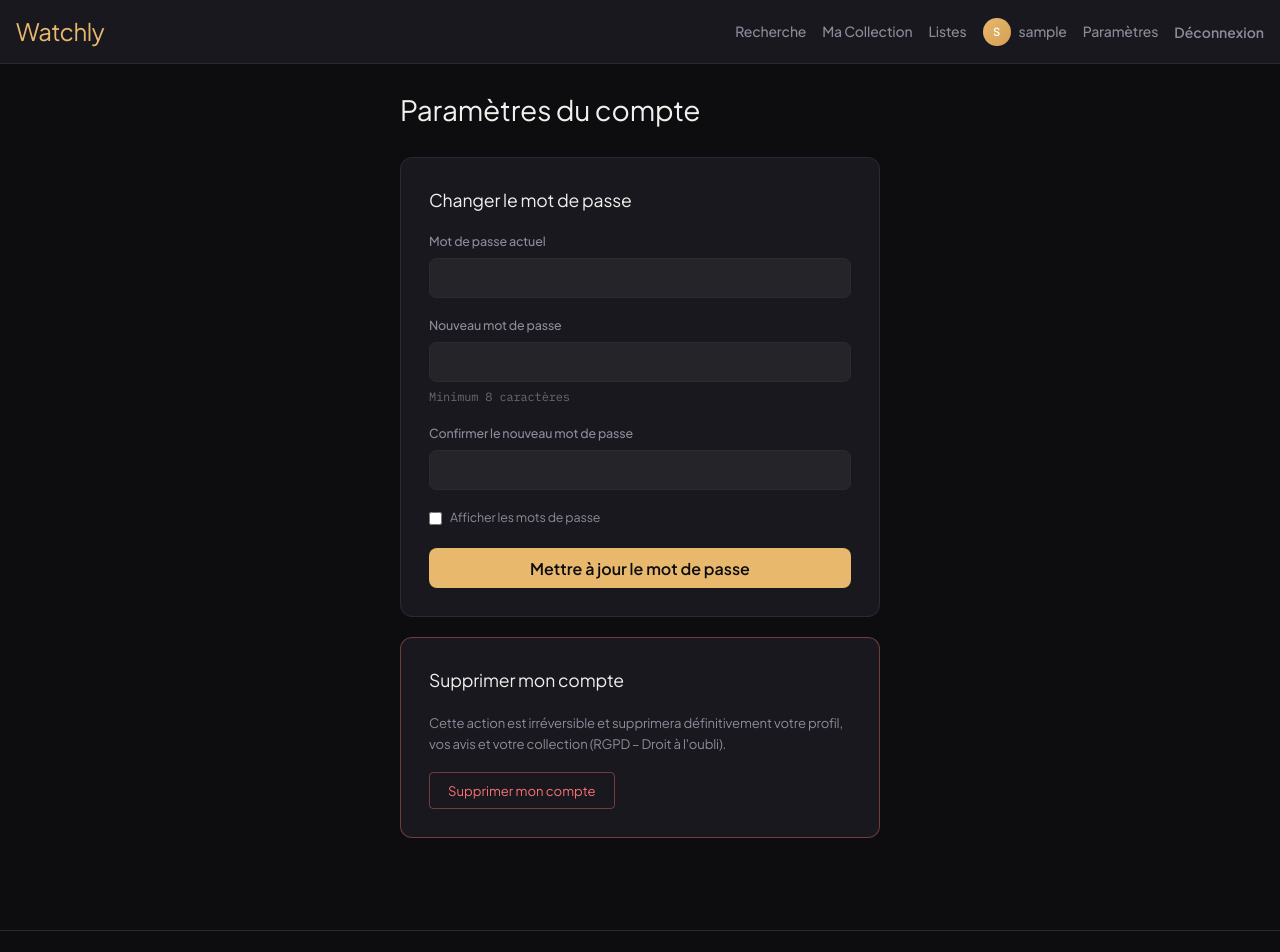
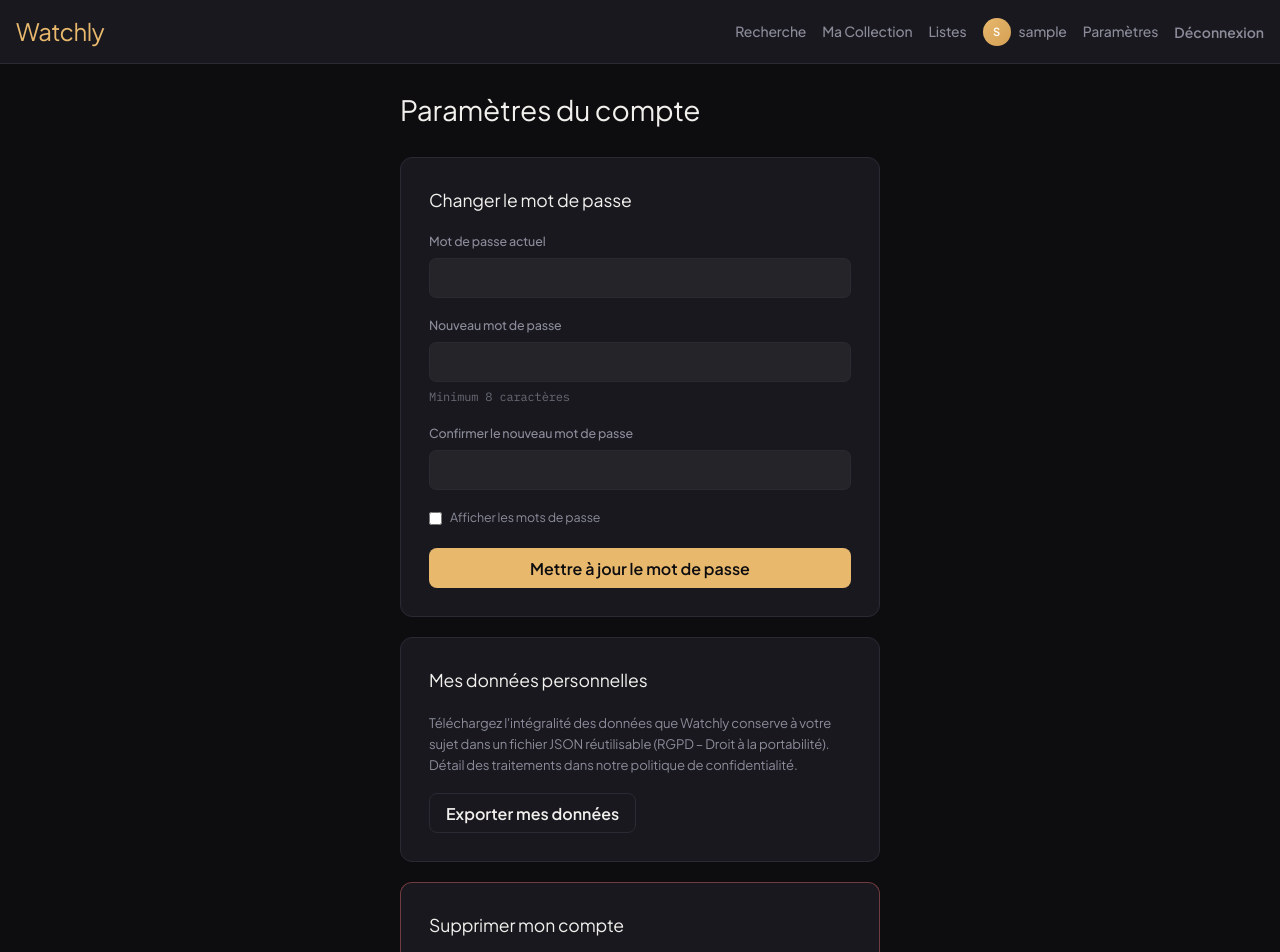
Before and after one commit to fluffy1211/watchly, a React (Vite) app in the folder frontend/: page /settings in a window 1280 px wide. Shown: the top 952 px of the page. Built offline with nearby package versions, Linux system fonts and the light colour scheme; sample sign-in values are in the browser's storage.

Commit message:
feat(settings): add personal data export section

```diff
--- a/frontend/src/pages/Settings.jsx
+++ b/frontend/src/pages/Settings.jsx
@@ -1,7 +1,11 @@
 import { useState } from 'react'
-import { useNavigate } from 'react-router-dom'
+import { Link, useNavigate } from 'react-router-dom'
 import { useAuth } from '../context/AuthContext'
-import { changePassword as apiChangePassword, deleteAccount as apiDeleteAccount } from '../api/profile'
+import {
+  changePassword as apiChangePassword,
+  deleteAccount as apiDeleteAccount,
+  exportMyData as apiExportMyData,
+} from '../api/profile'
 import Button from '../components/ui/Button'
 import ToastContainer from '../components/ui/Toast'
 import { useToast } from '../components/ui/useToast'
@@ -29,11 +33,34 @@ export default function Settings() {
   const [fieldErrors, setFieldErrors] = useState({})
   const [changingPassword, setChangingPassword] = useState(false)
 
+  // Data export state
+  const [exporting, setExporting] = useState(false)
+
   // Delete account state
   const [showDeleteModal, setShowDeleteModal] = useState(false)
   const [deletePassword, setDeletePassword] = useState('')
   const [deleteError, setDeleteError] = useState('')
   const [deleting, setDeleting] = useState(false)
+
+  const handleExport = async () => {
+    setExporting(true)
+    try {
+      const { data } = await apiExportMyData()
+      const url = URL.createObjectURL(
+        new Blob([JSON.stringify(data, null, 2)], { type: 'application/json' })
+      )
+      const link = document.createElement('a')
+      link.href = url
+      link.download = 'watchly-mes-donnees.json'
+      link.click()
+      URL.revokeObjectURL(url)
+      showToast('Export téléchargé', 'success')
+    } catch {
+      showToast('Impossible d\'exporter vos données', 'error')
+    } finally {
+      setExporting(false)
+    }
+  }
 
   const handleChangePassword = async (e) => {
     e.preventDefault()
@@ -153,6 +180,19 @@ export default function Settings() {
         </form>
       </section>
 
+      <section className={styles.section}>
+        <h2 className={styles.sectionTitle}>Mes données personnelles</h2>
+        <p className={styles.dangerText}>
+          Téléchargez l&apos;intégralité des données que Watchly conserve à votre sujet
+          dans un fichier JSON réutilisable (RGPD – Droit à la portabilité). Détail des
+          traitements dans notre{' '}
+          <Link to="/confidentialite">politique de confidentialité</Link>.
+        </p>
+        <Button variant="secondary" onClick={handleExport} loading={exporting}>
+          Exporter mes données
+        </Button>
+      </section>
+
       <section className={`${styles.section} ${styles.dangerZone}`}>
         <h2 className={styles.sectionTitle}>Supprimer mon compte</h2>
         <p className={styles.dangerText}>
```
